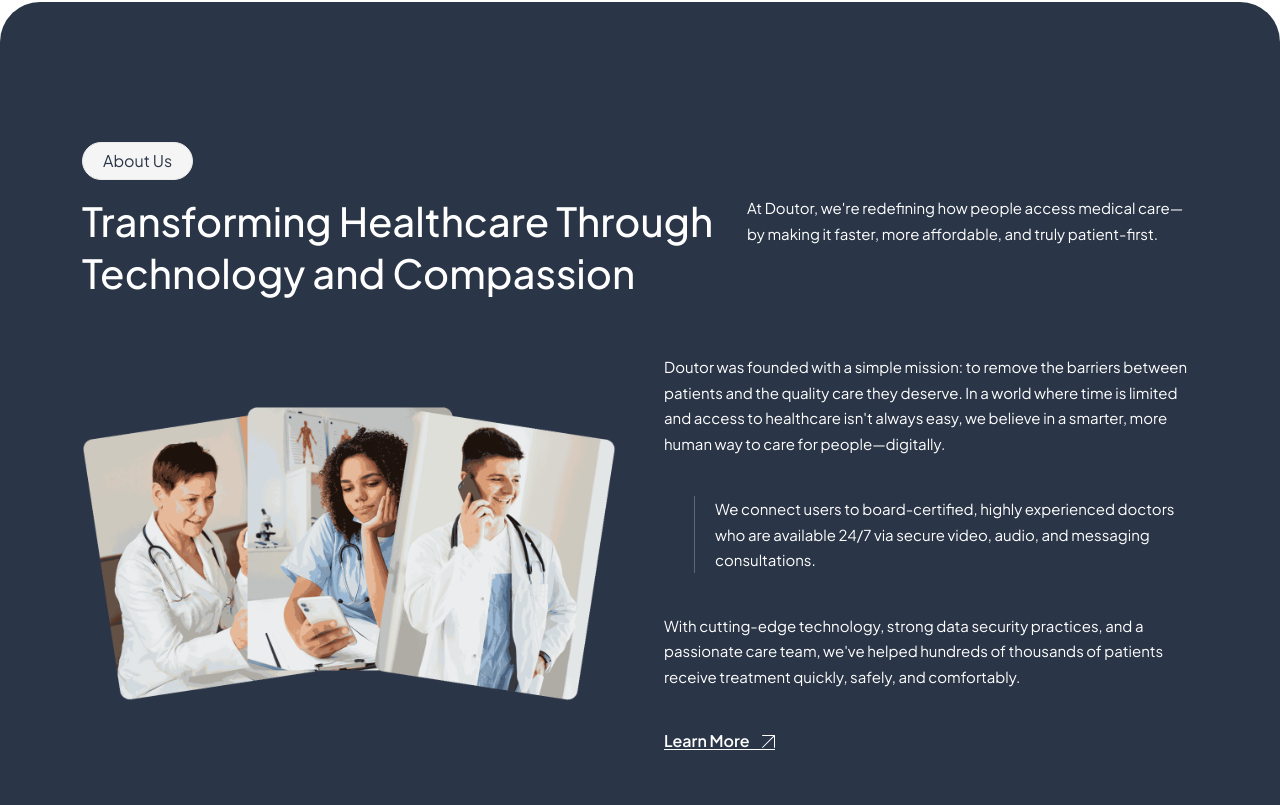
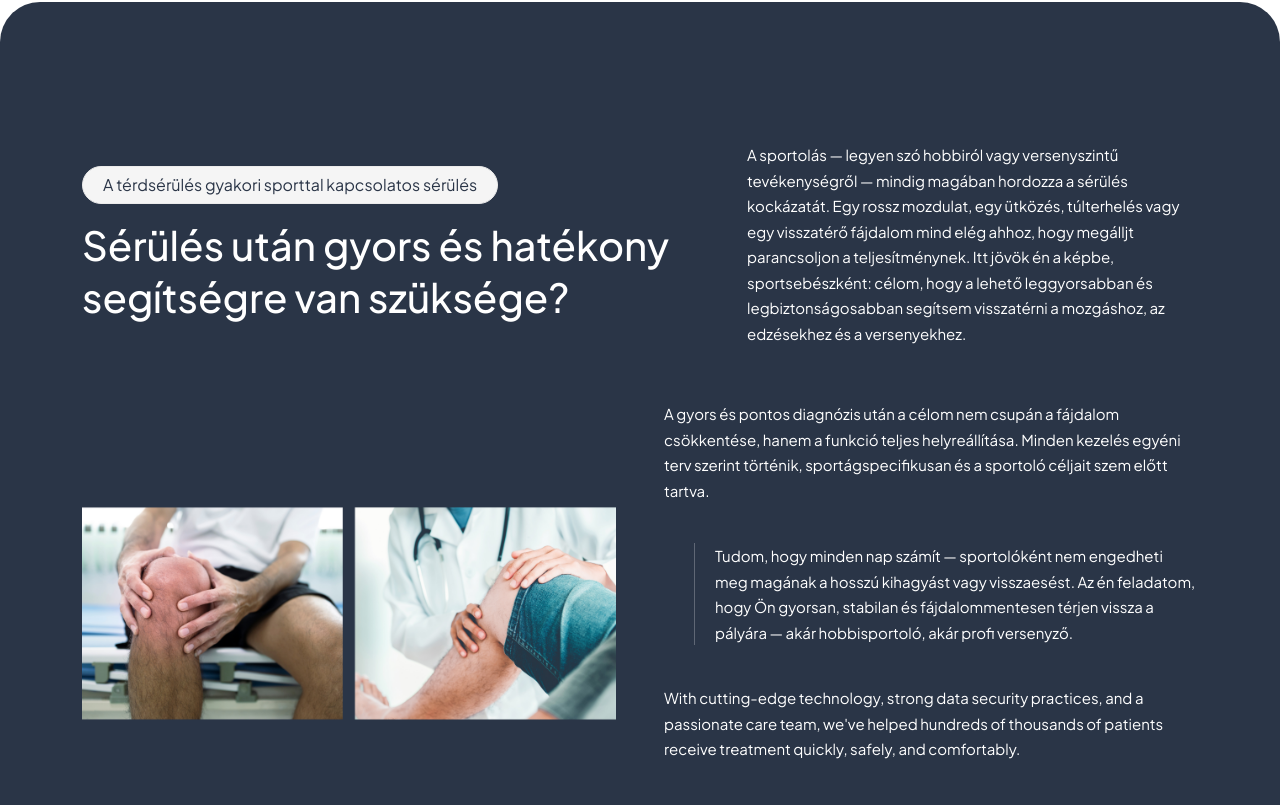
Before and after one commit to Anadasi/allinside.hu, a Next.js app: page / in a window 1280 px wide. Shown: the part 3291-4096 px from the top of the page. Built offline with nearby package versions, Linux system fonts and the light colour scheme.

Commit message:
mappa struktura ellenorzese

```diff
--- a/src/components/HomeDemo1/AboutUs/index.tsx
+++ b/src/components/HomeDemo1/AboutUs/index.tsx
@@ -6,10 +6,10 @@
   // Dynamic data
   const aboutData = {
     title: {
-      subtitle: "About Us",
-      title: "Transforming Healthcare Through Technology and Compassion",
+      subtitle: "A térdsérülés gyakori sporttal kapcsolatos sérülés",
+      title: "Sérülés után gyors és hatékony segítségre van szüksége?",
       description:
-        "At Doutor, we're redefining how people access medical care—by making it faster, more affordable, and truly patient-first.",
+        "A sportolás — legyen szó hobbiról vagy versenyszintű tevékenységről — mindig magában hordozza a sérülés kockázatát. Egy rossz mozdulat, egy ütközés, túlterhelés vagy egy visszatérő fájdalom mind elég ahhoz, hogy megálljt parancsoljon a teljesítménynek. Itt jövök én a képbe, sportsebészként: célom, hogy a lehető leggyorsabban és legbiztonságosabban segítsem visszatérni a mozgáshoz, az edzésekhez és a versenyekhez.",
     },
     content: {
       image: {
@@ -17,13 +17,13 @@
         alt: "image",
       },
       paragraphs: [
-        "Doutor was founded with a simple mission: to remove the barriers between patients and the quality care they deserve. In a world where time is limited and access to healthcare isn't always easy, we believe in a smarter, more human way to care for people—digitally.",
-        "We connect users to board-certified, highly experienced doctors who are available 24/7 via secure video, audio, and messaging consultations.",
+        "A gyors és pontos diagnózis után a célom nem csupán a fájdalom csökkentése, hanem a funkció teljes helyreállítása. Minden kezelés egyéni terv szerint történik, sportágspecifikusan és a sportoló céljait szem előtt tartva.",
+        "Tudom, hogy minden nap számít — sportolóként nem engedheti meg magának a hosszú kihagyást vagy visszaesést. Az én feladatom, hogy Ön gyorsan, stabilan és fájdalommentesen térjen vissza a pályára — akár hobbisportoló, akár profi versenyző.",
         "With cutting-edge technology, strong data security practices, and a passionate care team, we've helped hundreds of thousands of patients receive treatment quickly, safely, and comfortably.",
       ],
       link: {
-        text: "Learn More",
-        href: "/about-us",
+        text: "Időpontkérés",
+        href: "/kapcsolat",
       },
     },
     statistics: [
```
Also changed, not shown: public/images/about/about-old.png (added), public/images/about/about.png, src/app/kapcsolat/page.tsx (renamed from src/app/contact-us/page.tsx).
